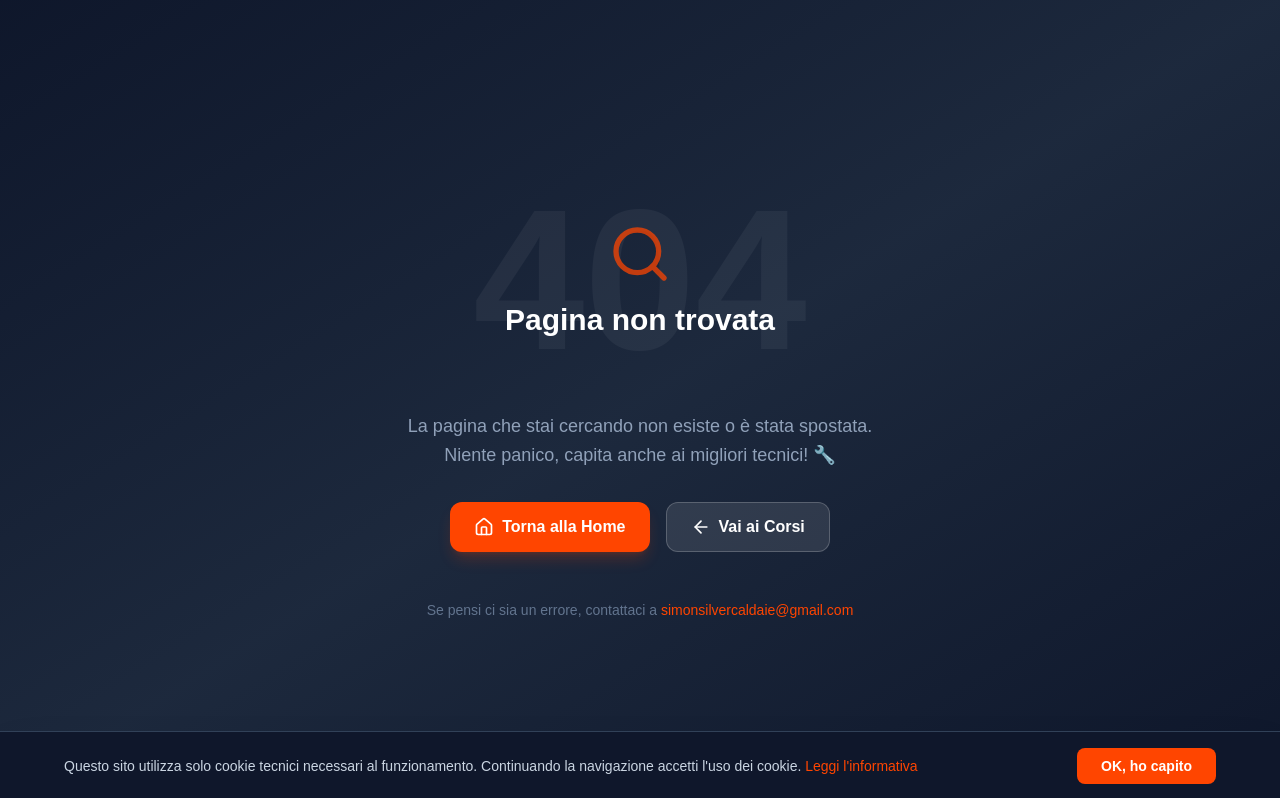
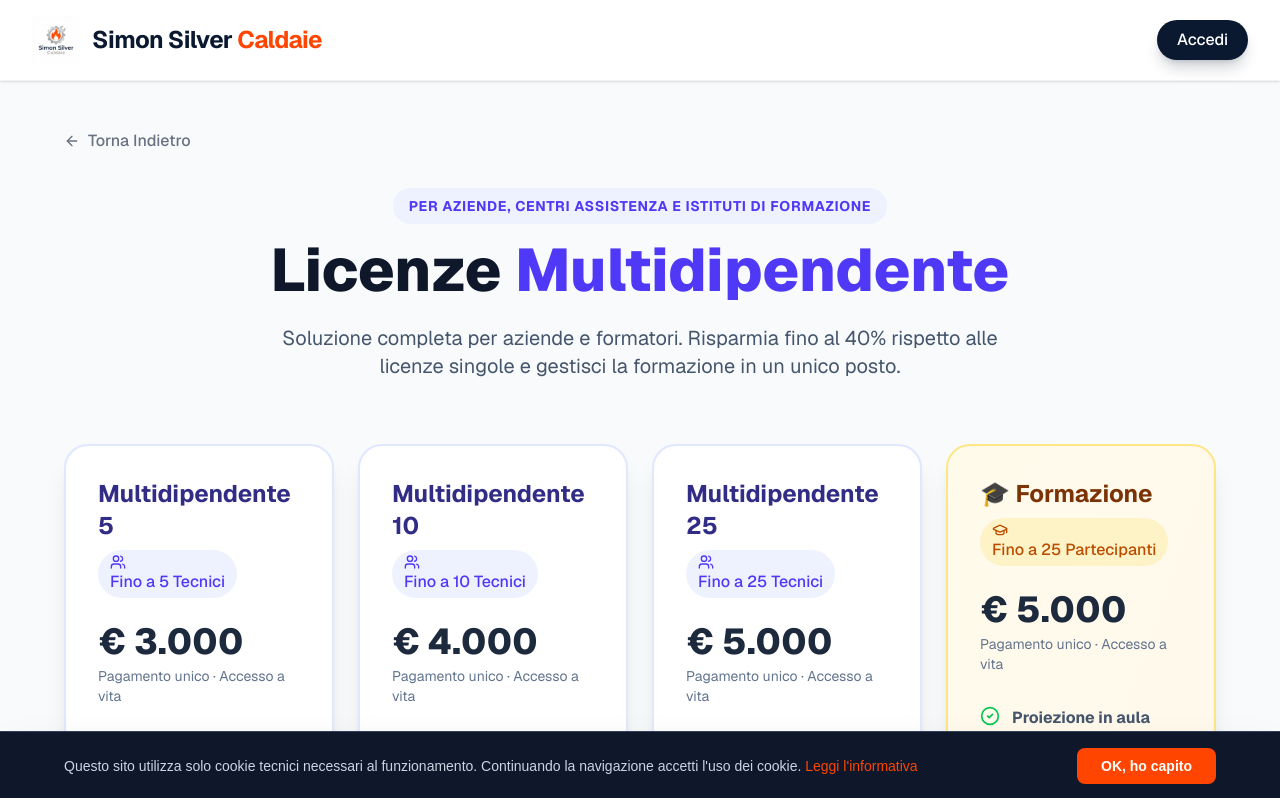
Before and after one commit to simonsilvercaldaie/sito-caldaie, a Next.js app: page /licenze-multidipendente in a window 1280 px wide. Before the commit this address had no page. Shown: the top 798 px of the page. Built offline with nearby package versions, Linux system fonts and the light colour scheme.

Commit message:
refactor: rename /licenze-team to /licenze-multidipendente and team_X product codes to multi_X

```diff
--- a/app/api/complete-purchase/route.ts
+++ b/app/api/complete-purchase/route.ts
@@ -202,7 +202,7 @@ export async function POST(request: NextRequest) {
             .maybeSingle()
 
         const billing = billingData as BillingProfile | null
-        const isTeam = product_code.startsWith('team_')
+        const isTeam = product_code.startsWith('multi_')
 
         // Common snapshot data
         const snapshotData = {
@@ -217,7 +217,7 @@ export async function POST(request: NextRequest) {
 
         if (isTeam) {
             // --- RAMO TEAM ---
-            // Il numero nel product_code (es. team_5) indica i posti invitabili
+            // Il numero nel product_code (es. multi_5) indica i posti invitabili
             // +1 per includere anche l'admin come membro
             const seatsFromCode = parseInt(product_code.split('_')[1])
             const seats = seatsFromCode + 1
--- a/app/api/replay-purchase/route.ts
+++ b/app/api/replay-purchase/route.ts
@@ -230,7 +230,7 @@ export async function POST(request: NextRequest) {
         let productCode: string | null = null
 
         // Cerca match esatto nella mappa prezzi
-        // PRODUCT_PRICES_CENTS è { "base": 20000, "team_5": 150000, ... }
+        // PRODUCT_PRICES_CENTS è { "base": 20000, "multi_5": 150000, ... }
         for (const [code, price] of Object.entries(PRODUCT_PRICES_CENTS)) {
             if (price === amountCents) {
                 productCode = code
@@ -261,7 +261,7 @@ export async function POST(request: NextRequest) {
 
         if (isTeam) {
             // --- LOGICA TEAM (Copiata da complete-purchase per coerenza) ---
-            // Il numero nel product_code (es. team_5) indica i posti invitabili
+            // Il numero nel product_code (es. multi_5) indica i posti invitabili
             // +1 per includere anche l'admin come membro
             const seatsFromCode = parseInt(productCode.split('_')[1])
             const seats = seatsFromCode + 1
--- a/app/api/team/invite/create/route.ts
+++ b/app/api/team/invite/create/route.ts
@@ -74,7 +74,7 @@ export async function POST(request: NextRequest) {
         // 4. Send Email (Mocked or Real)
         // TODO: Integrate Email Service.
         // For now, return the URL for the frontend to show (or verify manually).
-        const inviteUrl = `${process.env.NEXT_PUBLIC_SITE_URL || 'https://simonsilvercaldaie.it'}/team/accept-invite?token=${rawToken}`
+        const inviteUrl = `${process.env.NEXT_PUBLIC_SITE_URL || 'https://simonsilvercaldaie.it'}/azienda/accetta-invito?token=${rawToken}`
 
         // If you have sendEmail logic:
         // await sendEmail({ to: email, subject: 'Invito Team', text: `Clicca qui: ${inviteUrl}` })
--- a/app/team/accept-invite/page.tsx
+++ b/app/azienda/accetta-invito/page.tsx
@@ -26,7 +26,7 @@ function AcceptInviteContent() {
             if (!session) {
                 // Save redirect for after login?
                 // Simple: Redirect to login with return url
-                const returnUrl = encodeURIComponent(`/team/accept-invite?token=${token}`)
+                const returnUrl = encodeURIComponent(`/azienda/accetta-invito?token=${token}`)
                 router.push(`/login?redirect=${returnUrl}`)
                 return
             }
--- a/app/corso/[slug]/page.tsx
+++ b/app/corso/[slug]/page.tsx
@@ -584,7 +584,7 @@ export default function CorsoPage() {
                                 {!hasPurchased && viewMode === null && (
                                     <div className="space-y-6 animate-in fade-in slide-in-from-bottom-4 duration-500">
                                         <Link
-                                            href="/licenze-team"
+                                            href="/licenze-multidipendente"
                                             className="block bg-indigo-50/50 border-2 border-indigo-200 rounded-2xl p-8 cursor-pointer hover:border-indigo-500 hover:bg-indigo-50 hover:shadow-lg transition-all duration-300 group text-center"
                                         >
                                             <div className="flex flex-col items-center gap-4">
--- a/app/dashboard/upgrade/page.tsx
+++ b/app/dashboard/upgrade/page.tsx
@@ -12,18 +12,18 @@ import { LEGAL_TEXT_CHECKOUT } from '@/lib/legalTexts'
 // Individual complete = 1000€ (bundle), Team5 = 3000€, Team10 = 4000€, Team25 = 5000€
 const UPGRADE_PRICES = {
     // From Individual (all 3) to Team
-    'individual_to_team_5': 2000,    // 3000 - 1000
-    'individual_to_team_10': 3000,   // 4000 - 1000
-    'individual_to_team_25': 4000,   // 5000 - 1000
+    'individual_to_multi_5': 2000,    // 3000 - 1000
+    'individual_to_multi_10': 3000,   // 4000 - 1000
+    'individual_to_multi_25': 4000,   // 5000 - 1000
 }
 
 type LicenseStatus =
     | 'none'
     | 'partial_individual'  // Has 1 or 2 levels
     | 'full_individual'     // Has all 3 levels
-    | 'team_5'
-    | 'team_10'
-    | 'team_25'
+    | 'multi_5'
+    | 'multi_10'
+    | 'multi_25'
 
 export default function UpgradePage() {
     const router = useRouter()
@@ -61,11 +61,11 @@ export default function UpgradePage() {
         if (teamLicense) {
             setTeamSize(teamLicense.max_members)
             if (teamLicense.max_members >= 25) {
-                setLicenseStatus('team_25')
+                setLicenseStatus('multi_25')
             } else if (teamLicense.max_members >= 10) {
-                setLicenseStatus('team_10')
+                setLicenseStatus('multi_10')
             } else {
-                setLicenseStatus('team_5')
+                setLicenseStatus('multi_5')
             }
             setLoading(false)
             return
@@ -255,7 +255,7 @@ export default function UpgradePage() {
                             </p>
                         </div>
                     )}
-                    {licenseStatus === 'team_5' && (
+                    {licenseStatus === 'multi_5' && (
                         <div className="flex items-center gap-3 p-4 bg-indigo-50 rounded-lg border border-indigo-100">
                             <Users className="w-5 h-5 text-indigo-600 flex-shrink-0" />
                             <p className="text-indigo-800">
@@ -263,7 +263,7 @@ export default function UpgradePage() {
                             </p>
                         </div>
                     )}
-                    {licenseStatus === 'team_10' && (
+                    {licenseStatus === 'multi_10' && (
                         <div className="flex items-center gap-3 p-4 bg-indigo-50 rounded-lg border border-indigo-100">
                             <Users className="w-5 h-5 text-indigo-600 flex-shrink-0" />
                             <p className="text-indigo-800">
@@ -271,7 +271,7 @@ export default function UpgradePage() {
                             </p>
                         </div>
                     )}
-                    {licenseStatus === 'team_25' && (
+                    {licenseStatus === 'multi_25' && (
                         <div className="flex items-center gap-3 p-4 bg-purple-50 rounded-lg border border-purple-100">
                             <CheckCircle2 className="w-5 h-5 text-purple-600 flex-shrink-0" />
                             <p className="text-purple-800">
@@ -313,27 +313,27 @@ export default function UpgradePage() {
                             <UpgradeCard
                                 title="Multidipendente 5"
                                 users={5}
-                                price={user?.email === 'simonsilvercaldaie@gmail.com' ? 1 : UPGRADE_PRICES.individual_to_team_5}
+                                price={user?.email === 'simonsilvercaldaie@gmail.com' ? 1 : UPGRADE_PRICES.individual_to_multi_5}
                                 enabled={tosAccepted}
-                                onSuccess={(id) => handleUpgradeSuccess(id, 5, user?.email === 'simonsilvercaldaie@gmail.com' ? 1 : UPGRADE_PRICES.individual_to_team_5)}
+                                onSuccess={(id) => handleUpgradeSuccess(id, 5, user?.email === 'simonsilvercaldaie@gmail.com' ? 1 : UPGRADE_PRICES.individual_to_multi_5)}
                             />
 
                             {/* Team 10 */}
                             <UpgradeCard
                                 title="Multidipendente 10"
                                 users={10}
-                                price={user?.email === 'simonsilvercaldaie@gmail.com' ? 1 : UPGRADE_PRICES.individual_to_team_10}
+                                price={user?.email === 'simonsilvercaldaie@gmail.com' ? 1 : UPGRADE_PRICES.individual_to_multi_10}
                                 enabled={tosAccepted}
-                                onSuccess={(id) => handleUpgradeSuccess(id, 10, user?.email === 'simonsilvercaldaie@gmail.com' ? 1 : UPGRADE_PRICES.individual_to_team_10)}
+                                onSuccess={(id) => handleUpgradeSuccess(id, 10, user?.email === 'simonsilvercaldaie@gmail.com' ? 1 : UPGRADE_PRICES.individual_to_multi_10)}
                             />
 
                             {/* Team 25 */}
                             <UpgradeCard
                                 title="Multidipendente 25"
                                 users={25}
-                                price={user?.email === 'simonsilvercaldaie@gmail.com' ? 1 : UPGRADE_PRICES.individual_to_team_25}
+                                price={user?.email === 'simonsilvercaldaie@gmail.com' ? 1 : UPGRADE_PRICES.individual_to_multi_25}
                                 enabled={tosAccepted}
-                                onSuccess={(id) => handleUpgradeSuccess(id, 25, user?.email === 'simonsilvercaldaie@gmail.com' ? 1 : UPGRADE_PRICES.individual_to_team_25)}
+                                onSuccess={(id) => handleUpgradeSuccess(id, 25, user?.email === 'simonsilvercaldaie@gmail.com' ? 1 : UPGRADE_PRICES.individual_to_multi_25)}
                                 highlight
                             />
                         </div>
--- a/app/licenze-team/page.tsx
+++ b/app/licenze-multidipendente/page.tsx
@@ -183,7 +183,7 @@ export default function TeamLicensePage() {
             <div className="mt-auto">
                 {user && !profileCompleted ? (
                     <Link
-                        href="/completa-profilo?returnTo=/licenze-team"
+                        href="/completa-profilo?returnTo=/licenze-multidipendente"
                         className="block w-full py-4 bg-amber-500 text-white font-bold rounded-xl text-center hover:bg-amber-600 transition-all shadow-lg"
                     >
                         ✏️ Compila il profilo<br/>per acquistare
@@ -260,28 +260,28 @@ export default function TeamLicensePage() {
                             title="Multidipendente 5"
                             users={5}
                             price="3.000"
-                            code="team_5"
+                            code="multi_5"
                             amount={3000}
                         />
                         <TeamCard
                             title="Multidipendente 10"
                             users={10}
                             price="4.000"
-                            code="team_10"
+                            code="multi_10"
                             amount={4000}
                         />
                         <TeamCard
                             title="Multidipendente 25"
                             users={25}
                             price="5.000"
-                            code="team_25"
+                            code="multi_25"
                             amount={5000}
                         />
                         <TeamCard
                             title="🎓 Formazione"
                             users={25}
                             price="5.000"
-                            code="team_25"
+                            code="multi_25"
                             amount={5000}
                             highlighted={true}
                             icon={<GraduationCap className="w-4 h-4" />}
--- a/app/licenze/page.tsx
+++ b/app/licenze/page.tsx
@@ -110,7 +110,7 @@ export default function LicenzePage() {
                                 </li>
                             </ul>
                             <Link
-                                href="/licenze-team"
+                                href="/licenze-multidipendente"
                                 className="w-full py-3 bg-amber-600 text-white font-bold rounded-xl hover:bg-amber-700 transition-colors flex items-center justify-center gap-2"
                             >
                                 Acquista Licenza Formazione
--- a/app/termini/page.tsx
+++ b/app/termini/page.tsx
@@ -103,7 +103,7 @@ export default function TerminiPage() {
                             <p className="mt-4"><strong>7.3.</strong> <strong>Riassegnamento slot.</strong> Ogni licenza Multidipendente include un numero di riassegnamenti gratuiti pari ai posti acquistati (es. la Multidipendente 5 include 5 riassegnamenti gratuiti). Ogni riassegnamento consiste nella rimozione di un membro esistente e nella successiva aggiunta di un nuovo membro. Esauriti i riassegnamenti gratuiti, ogni ulteriore sostituzione comporta un costo di <strong>€400</strong>.</p>
                             <p className="mt-4">
                                 Per i dettagli completi sui tipi di licenza, consulta la pagina{' '}
-                                <Link href="/licenze-team" className="text-accent hover:underline font-semibold">Licenze Multidipendente</Link>.
+                                <Link href="/licenze-multidipendente" className="text-accent hover:underline font-semibold">Licenze Multidipendente</Link>.
                             </p>
                         </section>
 
--- a/lib/accessControl.ts
+++ b/lib/accessControl.ts
@@ -27,9 +27,9 @@ const PRODUCT_TO_LEVELS: Record<string, AccessLevel[]> = {
     'complete':         ['base', 'intermedio', 'avanzato'],
     'complete_bundle':  ['base', 'intermedio', 'avanzato'],
     // Team (all levels for all team members)
-    'team_5':           ['base', 'intermedio', 'avanzato'],
-    'team_10':          ['base', 'intermedio', 'avanzato'],
-    'team_25':          ['base', 'intermedio', 'avanzato'],
+    'multi_5':           ['base', 'intermedio', 'avanzato'],
+    'multi_10':          ['base', 'intermedio', 'avanzato'],
+    'multi_25':          ['base', 'intermedio', 'avanzato'],
 }
 
 // Course level → access_level mapping
```
Also changed, not shown: app/api/upgrade-license/route.ts (+4 -4 lines), lib/serverPricing.ts (+4 -4 lines).
